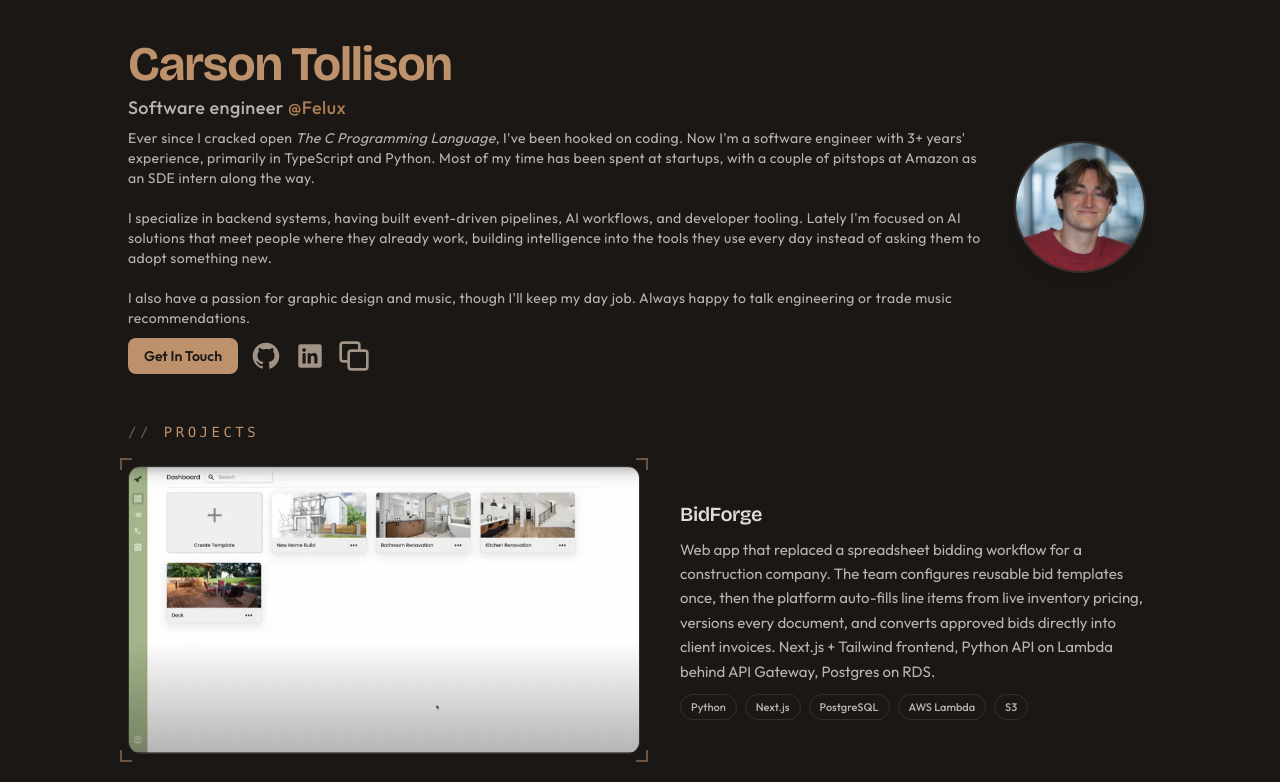
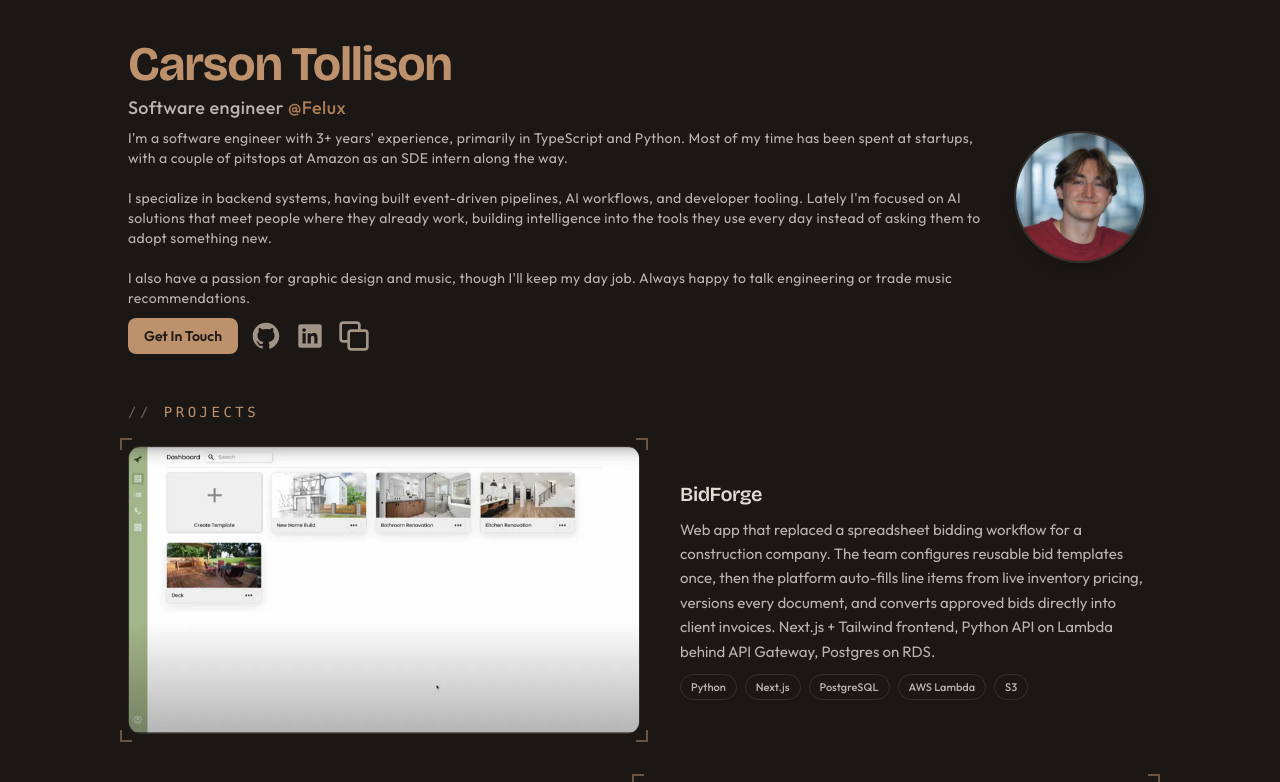
Before and after one commit to c-tollison/carson-dev, a React (Vite) app: page / in a window 1280 px wide. Shown: the top 782 px of the page. Built offline with nearby package versions, Linux system fonts and the light colour scheme.

Commit message:
remove hook

```diff
--- a/src/components/hero.tsx
+++ b/src/components/hero.tsx
@@ -22,7 +22,6 @@ export default function Hero() {
                         </a>
                     </p>
                     <p className='text-sm text-foreground/80 tracking-wide text-center md:text-left'>
-                        Ever since I cracked open <em>The C Programming Language</em>, I've been hooked on coding. Now
                         I'm a software engineer with 3+ years' experience, primarily in TypeScript and Python. Most of
                         my time has been spent at startups, with a couple of pitstops at Amazon as an SDE intern along
                         the way.
```
